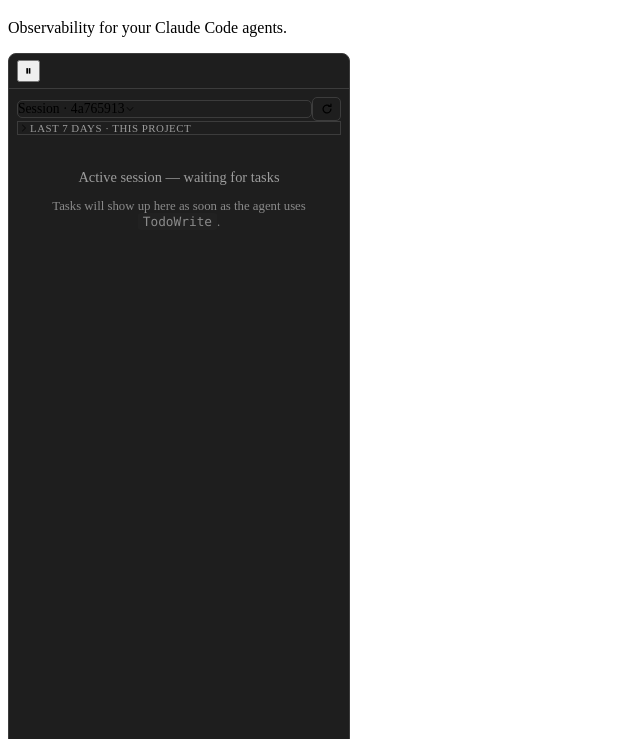
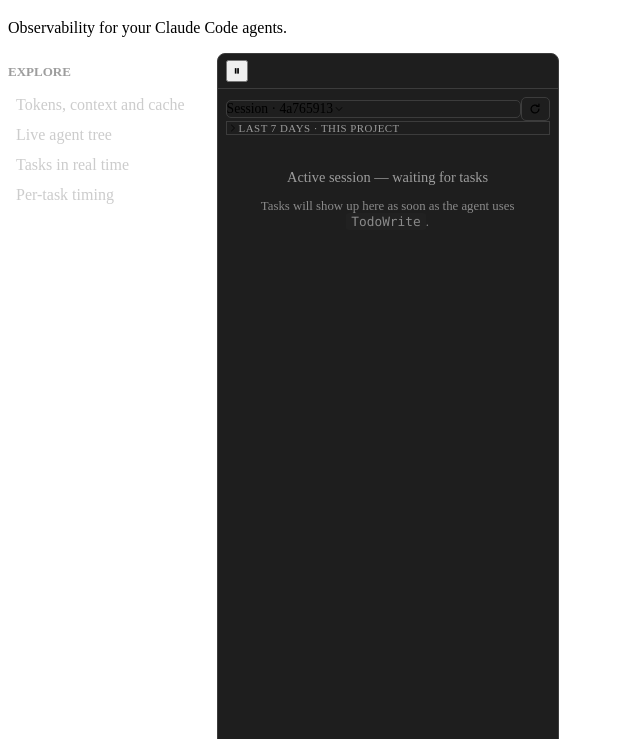
Before and after one commit to carlosdealmeida/claude-todos-vscode, an Astro site in the folder site/: page / in a window 1280 px wide. Shown: the part 61-800 px from the top of the page, without its empty margins (0-640 px from the left). Built offline with nearby package versions, Linux system fonts and the light colour scheme; Astro itself is replaced by a stand-in of ours.

Commit message:
feat(site): navegacao por feature ligada ao player
FeatureList lista as features com marcador no roteiro carregado; clicar
salta o player para o instante (Demo.seekToFeature). No sentido inverso,
Demo agora reporta via onFeatureChange qual foi o ultimo marcador
cruzado, e Explorer usa isso para manter o destaque da lista em sincronia
enquanto o roteiro toca sozinho.

```diff
--- a/site/src/components/Demo.svelte
+++ b/site/src/components/Demo.svelte
@@ -6,16 +6,48 @@
   import { createPlayer, type Player } from '../demo/player';
   import { createDemoBridge, type DemoBridge } from '../demo/demoBridge';
 
-  let { script, locale = 'en' as Locale }: { script: DemoScript; locale?: Locale } = $props();
+  let {
+    script,
+    locale = 'en' as Locale,
+    onFeatureChange,
+  }: {
+    script: DemoScript;
+    locale?: Locale;
+    // Sentido inverso da navegacao: Explorer.svelte usa isto para manter o
+    // realce da FeatureList em sincronia com o marcador que o player cruzou
+    // por ultimo (nao apenas com o clique do usuario).
+    onFeatureChange?: (feature: FeatureId | null) => void;
+  } = $props();
 
   let host: HTMLDivElement;
   let player: Player | null = null;
   let bridge: DemoBridge | null = null;
   let note = $state<string | null>(null);
   let playing = $state(false);
+  let activeFeature = $state<FeatureId | null>(null);
+
+  // Sentido inverso da navegacao: enquanto o roteiro toca, destaca a feature
+  // cujo marcador foi o ultimo atingido.
+  function markerAt(tMs: number): FeatureId | null {
+    let found: FeatureId | null = null;
+    for (const marker of script.markers) {
+      if (marker.atMs > tMs) break;
+      found = marker.feature;
+    }
+    return found;
+  }
+
+  $effect(() => {
+    onFeatureChange?.(activeFeature);
+  });
 
   onMount(async () => {
-    player = createPlayer(script, { onSnapshot: (s) => bridge?.pushSnapshot(s) });
+    player = createPlayer(script, {
+      onSnapshot: (s) => {
+        bridge?.pushSnapshot(s);
+        activeFeature = markerAt(player?.tMs ?? 0);
+      },
+    });
     bridge = createDemoBridge({
       script,
       player,
@@ -57,6 +89,7 @@
 
   export function seekToFeature(feature: FeatureId): void {
     player?.seekToFeature(feature);
+    activeFeature = feature;
   }
 
   function toggle(): void {
--- /dev/null
+++ b/site/src/components/Explorer.svelte
@@ -0,0 +1,32 @@
+<script lang="ts">
+  import type { Locale } from '../../../src/i18n/locale';
+  import type { DemoScript, FeatureId } from '../demo/types';
+  import Demo from './Demo.svelte';
+  import FeatureList from './FeatureList.svelte';
+
+  let { script, locale = 'en' as Locale }: { script: DemoScript; locale?: Locale } = $props();
+
+  // `bind:this` num componente Svelte 5 devolve suas funcoes exportadas. Tipar
+  // com a interface minima que consumimos evita depender de ReturnType do
+  // componente, que nao e estavel.
+  interface DemoHandle { seekToFeature(feature: FeatureId): void }
+
+  let demo = $state<DemoHandle | null>(null);
+  let active = $state<FeatureId | null>(null);
+
+  const available = $derived([...new Set(script.markers.map((m) => m.feature))]);
+</script>
+
+<div class="stage">
+  <FeatureList
+    {available}
+    {locale}
+    {active}
+    onSelect={(f) => { active = f; demo?.seekToFeature(f); }}
+  />
+  <Demo bind:this={demo} {script} {locale} onFeatureChange={(f) => { active = f; }} />
+</div>
+
+<style>
+  .stage { display: flex; gap: 24px; align-items: flex-start; flex-wrap: wrap; }
+</style>
--- /dev/null
+++ b/site/src/components/FeatureList.svelte
@@ -0,0 +1,49 @@
+<script lang="ts">
+  import type { Locale } from '../../../src/i18n/locale';
+  import type { FeatureId } from '../demo/types';
+  import { SITE_STRINGS } from '../i18n/site';
+
+  let {
+    available,
+    active = null,
+    locale = 'en' as Locale,
+    onSelect,
+  }: {
+    available: FeatureId[];
+    active?: FeatureId | null;
+    locale?: Locale;
+    onSelect: (feature: FeatureId) => void;
+  } = $props();
+
+  const strings = $derived(SITE_STRINGS[locale]);
+</script>
+
+<nav>
+  <h2>{strings.featuresTitle}</h2>
+  <ul>
+    {#each available as feature (feature)}
+      <li>
+        <button class:active={active === feature} onclick={() => onSelect(feature)}>
+          {strings.features[feature]}
+        </button>
+      </li>
+    {/each}
+  </ul>
+</nav>
+
+<style>
+  h2 { font-size: 13px; text-transform: uppercase; color: var(--vscode-descriptionForeground); }
+  ul { list-style: none; margin: 0; padding: 0; }
+  button {
+    background: none;
+    border: none;
+    color: var(--vscode-foreground);
+    cursor: pointer;
+    font: inherit;
+    padding: 6px 8px;
+    text-align: left;
+    width: 100%;
+  }
+  button:hover { background: var(--vscode-list-hoverBackground); }
+  button.active { border-left: 2px solid var(--vscode-focusBorder); font-weight: 600; }
+</style>
--- /dev/null
+++ b/site/src/i18n/site.ts
@@ -0,0 +1,29 @@
+import type { Locale } from '../../../src/i18n/locale';
+import type { FeatureId } from '../demo/types';
+
+export interface SiteStrings {
+  featuresTitle: string;
+  features: Record<FeatureId, string>;
+}
+
+const en: SiteStrings = {
+  featuresTitle: 'Explore',
+  features: {
+    'agent-tree': 'Live agent tree',
+    'live-tasks': 'Tasks in real time',
+    'task-timing': 'Per-task timing',
+    'tokens-cache': 'Tokens, context and cache',
+    dashboard: 'Last 7 days',
+    notifications: 'Notifications',
+    i18n: 'UI in 5 languages',
+  },
+};
+
+// Os demais locales caem para `en` ate a Task 14 preencher as traducoes.
+export const SITE_STRINGS: Record<Locale, SiteStrings> = {
+  en,
+  'pt-br': en,
+  es: en,
+  'zh-cn': en,
+  'zh-tw': en,
+};
--- a/site/src/pages/index.astro
+++ b/site/src/pages/index.astro
@@ -1,5 +1,5 @@
 ---
-import Demo from '../components/Demo.svelte';
+import Explorer from '../components/Explorer.svelte';
 import script from '../demo/scripts/smoke-test.json';
 import '../demo/theme.css';
 ---
@@ -14,7 +14,9 @@ import '../demo/theme.css';
     <main>
       <h1>Claude Todos</h1>
       <p>Observability for your Claude Code agents.</p>
-      <Demo client:only="svelte" script={script} locale="en" />
+      <div class="stage">
+        <Explorer client:only="svelte" script={script} locale="en" />
+      </div>
     </main>
   </body>
 </html>
```
